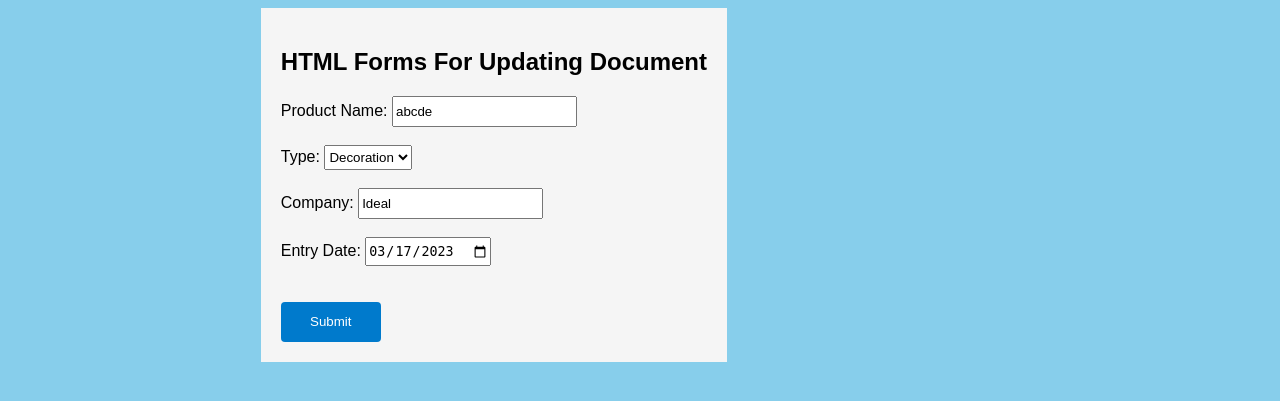
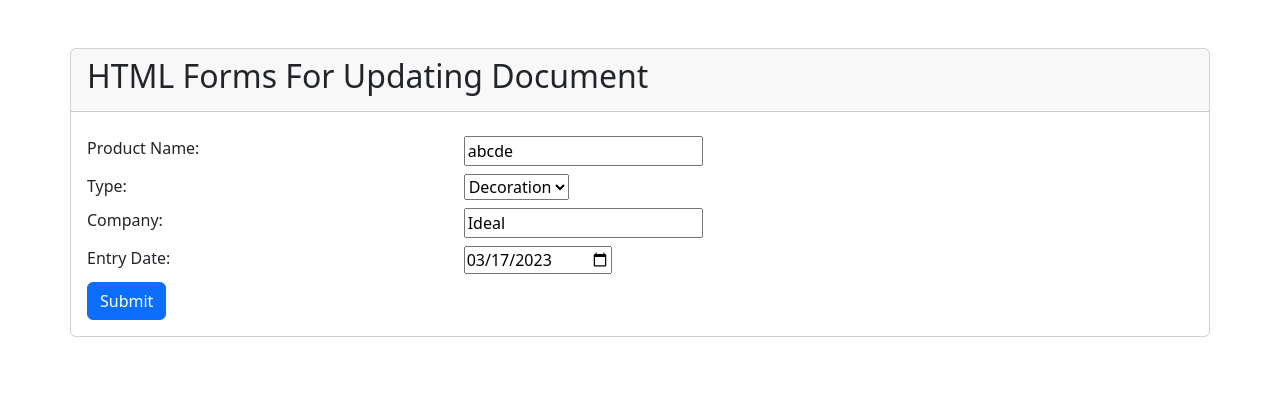
Before and after one commit to AnamIslam17145/php-exercise, a PHP site: page /update_product.php?updateid=1 in a window 1280 px wide. Shown: the top 401 px of the page. Run offline with PHP 8.4, Linux system fonts and the light colour scheme; data comes from the database, SQL or seed files in the repository.

Commit message:
Update_products and index, bootstrap

```diff
--- a/update_product.php
+++ b/update_product.php
@@ -38,41 +38,77 @@ if (isset($_POST['submit'])) {
     <meta charset="UTF-8">
     <meta http-equiv="X-UA-Compatible" content="IE=edge">
     <meta name="viewport" content="width=device-width, initial-scale=1.0">
-    <link rel="stylesheet" href="css/style.css">
-    <title>exp Login</title>
+    <!-- Bootstrap CDN -->
+    <link href="https://cdn.jsdelivr.net/npm/bootstrap@5.3.0-alpha1/dist/css/bootstrap.min.css" rel="stylesheet" integrity="sha384-GLhlTQ8iRABdZLl6O3oVMWSktQOp6b7In1Zl3/Jr59b6EGGoI1aFkw7cmDA6j6gD" crossorigin="anonymous">
+    <script src="https://cdn.jsdelivr.net/npm/bootstrap@5.3.0-alpha1/dist/js/bootstrap.bundle.min.js" integrity="sha384-w76AqPfDkMBDXo30jS1Sgez6pr3x5MlQ1ZAGC+nuZB+EYdgRZgiwxhTBTkF7CXvN" crossorigin="anonymous"></script>
+    <!-- ./Bootstra CDN-->
+
+    <title>Update Product</title>
 </head>
 
 <body>
     <div class="container">
+        <div class="row mt-5">
+            <div class="card px-0">
+                <div class="card-header">
                     <h2>HTML Forms For Updating Document</h2>
+                </div>
 
                 <form method="post">
-            <label>Product Name:</label>
-            <input type="text" id="pname" name="pname" placeholder="Enter Your Product Name" autocomplete="off" value=<?php echo $pname; ?>>
-            <br><br>
-            <label>Type:</label>
-
+                    <div class="card-body">
+                        <div class="form-group row my-2">
+                            <div class="col-sm-12 col-md-4">
+                                <label for="pname">Product Name:</label>
+                            </div>
+                            <div class="col-sm-12 col-md-8">
+                                <input type="text" id="pname" name="pname" placeholder="Enter Your Product Name" autocomplete="off" value="<?php echo $pname; ?>">
+                            </div>
+                        </div>
+                        <div class="form-group row my-2">
+                            <div class="col-sm-12 col-md-4">
+                                <label for="ptype">Type:</label>
+                            </div>
+                            <div class="col-sm-12 col-md-8">
                                 <select id="ptype" name="ptype" required>
 
-                <option selected disabled value=<?php echo $ptype ?>><?php echo $ptype ?></option>
+                                    <option selected value="<?php echo $ptype ?>"><?php echo $ptype ?></option>
                                     <?php
-                $sql= "Select * from `product_catagory_table`";
+                                    $sql = "Select * from `product_catagory_table`";
                                     $result = mysqli_query($con, $sql);
-                while($row = mysqli_fetch_assoc($result)){
+                                    while ($row = mysqli_fetch_assoc($result)) {
                                         $pcatagory = $row['product_catagory'];
-                    echo '<option value='.$pcatagory.'>'.$pcatagory.'</option>';
+                                        echo '<option value=' . $pcatagory . '>' . $pcatagory . '</option>';
                                     }
                                     ?>
                                 </select>
-            <br><br>
-            <label>Company:</label>
-            <input type="text" id="cname" name="cname" placeholder="Enter Company Name Here" autocomplete="on" value=<?php echo $cname; ?>>
-            <br><br>
-            <label>Entry Date:</label>
-            <input type="date" id="edate" name="edate" value=<?php echo $edate; ?>>
-            <br><br><br>
-            <button class="submit-btn-class" type="submit" name="submit">Submit</button>
+                            </div>
+                        </div>
+                        <div class="form-group row my-2">
+                            <div class="col-sm-12 col-md-4">
+                                <label for="cname">Company:</label>
+                            </div>
+                            <div class="col-sm-12 col-md-8">
+                            <input type="text" id="cname" name="cname" placeholder="Enter Company Name Here" autocomplete="on" value="<?php echo $cname; ?>">
+                            </div>
+                        </div>
+                        <div class="form-group row my-2">
+                            <div class="col-sm-12 col-md-4">
+                            <label for="edate">Entry Date:</label>
+                            </div>
+                            <div class="col-sm-12 col-md-8">
+                            <input type="date" id="edate" name="edate" value="<?php echo $edate; ?>">
+                            </div>
+                        </div>
+                        <button class="btn btn-primary" type="submit" name="submit">Submit</button>
+                    </div>
+
                 </form>
+
+            </div>
+        </div>
+
+
+
     </div>
 
 </body>
```
Also changed, not shown: add_product.php (+9 -9 lines), index.php (+30 -16 lines). Lines whose indentation alone changed are shown as unchanged.
